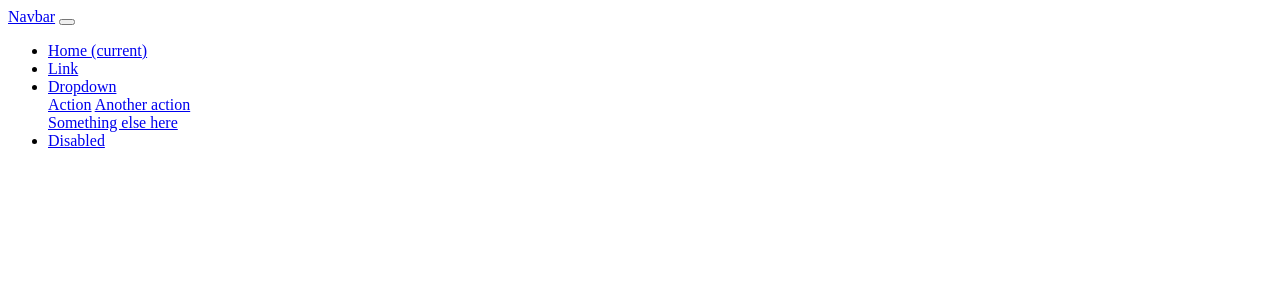
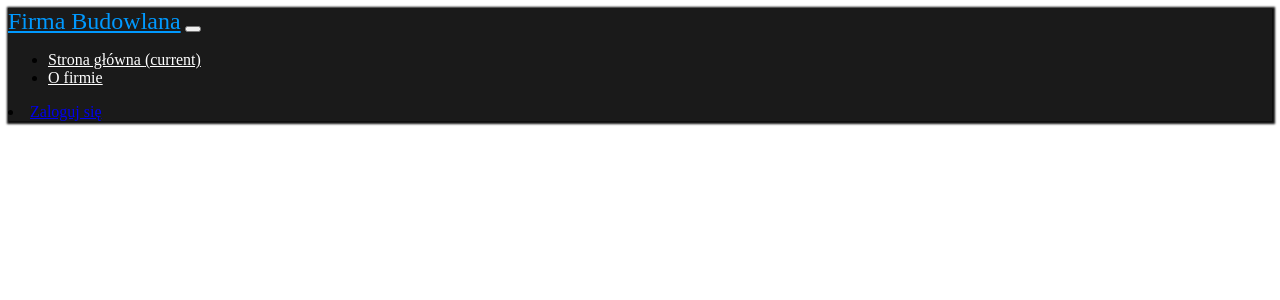
Before and after one commit to Coolxer/Firma-Budowlana, a CodeIgniter 4 app: the page made by app/Views/templates/menu.php in a window 1280 px wide. Shown: the top 300 px of the page. Run offline with PHP 8.4 and a stand-in for CodeIgniter, Linux system fonts and the light colour scheme; the template is opened without the code that fills it, so the values that code supplies are empty; some libraries are stand-ins or nearby versions.

Commit message:
create basic home

```diff
--- a/app/Controllers/Pages.php
+++ b/app/Controllers/Pages.php
@@ -4,6 +4,11 @@ namespace App\Controllers;
 
 class Pages extends BaseController
 {
+    public function __construct()
+    {
+        session_start();
+    }
+
     public function index()
     {
         $this->view('home');
--- a/app/Views/pages/about.php
+++ /dev/null
@@ -1 +0,0 @@
-ABOUT
--- a/app/Views/templates/menu.php
+++ b/app/Views/templates/menu.php
@@ -1,5 +1,7 @@
-<nav class="navbar navbar-expand-lg navbar-light bg-light">
-    <a class="navbar-brand" href="#">Navbar</a>
+<link rel="stylesheet" href="assets/css/templates/menu.css">
+
+<nav class="navbar navbar-expand-lg">
+    <a class="navbar-brand" href="#">Firma Budowlana</a>
     <button class="navbar-toggler" type="button" data-toggle="collapse" data-target="#navbarSupportedContent" aria-controls="navbarSupportedContent" aria-expanded="false" aria-label="Toggle navigation">
         <span class="navbar-toggler-icon"></span>
     </button>
@@ -7,26 +9,21 @@
     <div class="collapse navbar-collapse" id="navbarSupportedContent">
         <ul class="navbar-nav mr-auto">
             <li class="nav-item active">
-                <a class="nav-link" href="#">Home <span class="sr-only">(current)</span></a>
+                <a class="nav-link" href="#">Strona główna <span class="sr-only">(current)</span></a>
             </li>
             <li class="nav-item">
-                <a class="nav-link" href="#">Link</a>
-            </li>
-            <li class="nav-item dropdown">
-                <a class="nav-link dropdown-toggle" href="#" id="navbarDropdown" role="button" data-toggle="dropdown" aria-haspopup="true" aria-expanded="false">
-                    Dropdown
-                </a>
-                <div class="dropdown-menu" aria-labelledby="navbarDropdown">
-                    <a class="dropdown-item" href="#">Action</a>
-                    <a class="dropdown-item" href="#">Another action</a>
-                    <div class="dropdown-divider"></div>
-                    <a class="dropdown-item" href="#">Something else here</a>
-                </div>
-            </li>
-            <li class="nav-item">
-                <a class="nav-link disabled" href="#" tabindex="-1" aria-disabled="true">Disabled</a>
+                <a class="nav-link" href="#">O firmie</a>
             </li>
         </ul>
+    </div>
+    <i class="fas fa-user"></i>
+    <?php
 
-    </div>
+    if (empty($_SESSION['email']) && empty($_SESSION['pesel'])) {
+        echo '<li class=\"nav-item\"><a class=\"nav-link\" href=user/login>Zaloguj się</a> </li>';
+    } else {
+        echo '<li class=\"nav-item\">$_SESSION[\'email\']</li>';
+    }
+
+    ?>
 </nav>
```
Also changed, not shown: app/Views/pages/home.php (+23 -1 lines), app/Views/templates/footer.php (+12 -5 lines), app/Views/templates/header.php (+10 -0 lines), public/assets/css/pages/home.css (added), public/assets/css/style.css, public/assets/css/templates/footer.css (added), public/assets/css/templates/menu.css (added).
